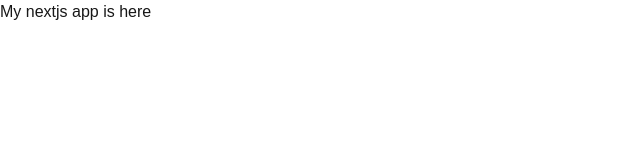
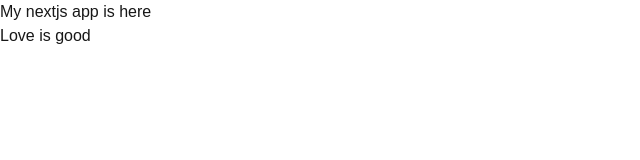
Before and after one commit to kelomo2502/GitHub-actions-deployment, a Next.js app: page / in a window 1280 px wide. Shown: the top 160 px of the page, without its empty margins (0-640 px from the left). Built offline with nearby package versions, Linux system fonts and the light colour scheme.

Commit message:
next try

```diff
--- a/app/page.tsx
+++ b/app/page.tsx
@@ -3,6 +3,7 @@ export default function Home() {
   return (
     <div>
       <h1>My nextjs app is here</h1>
+      <p>Love is good</p>
     </div>
   );
 }
```
